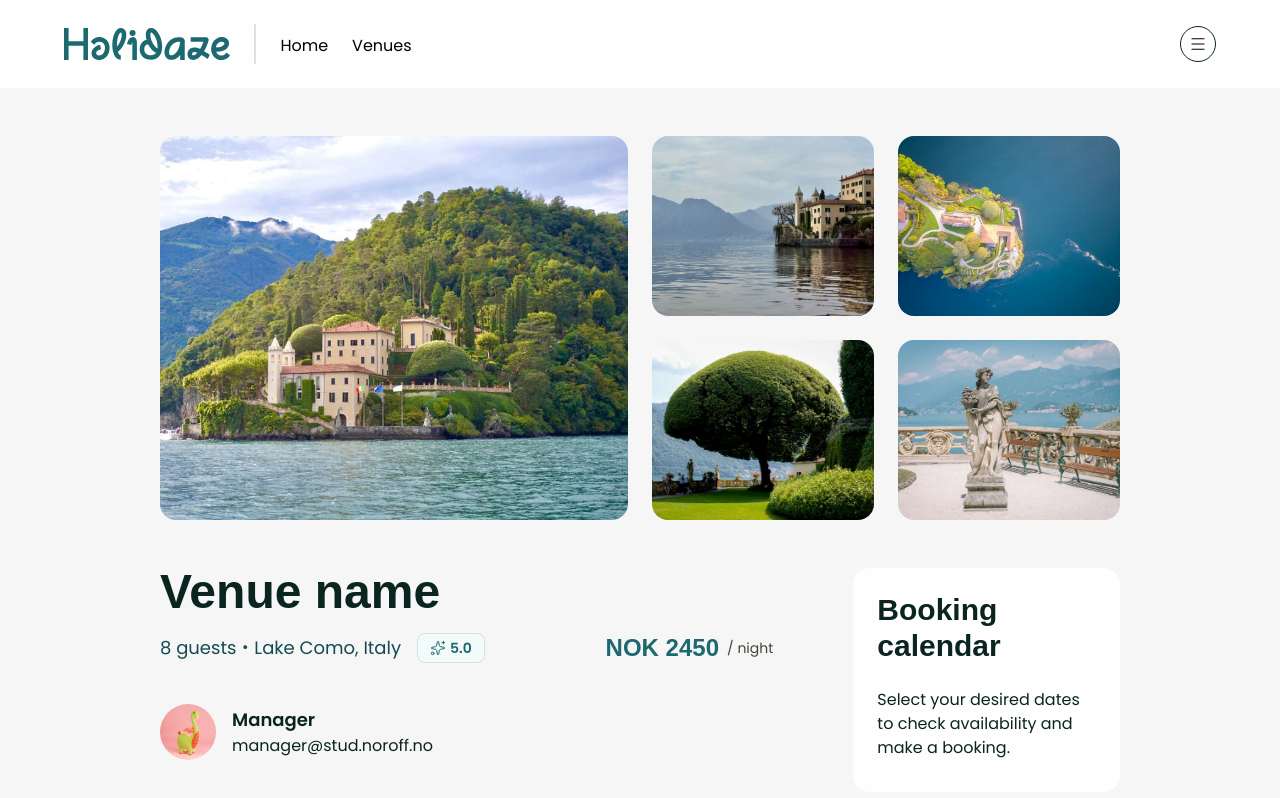
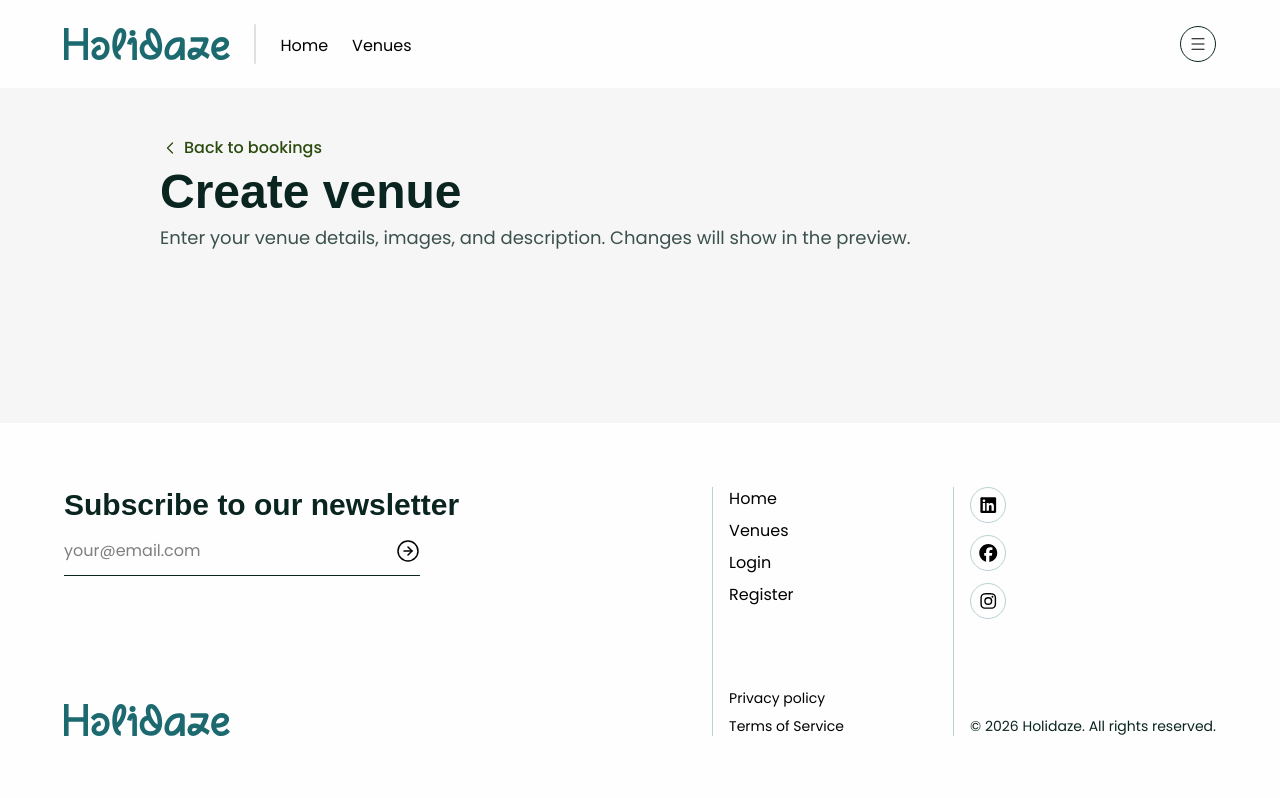
Before and after one commit to helenesyre/PE2-helene-syre, a Next.js app: page /venues/create in a window 1280 px wide. Shown: the top 798 px of the page. Built offline with nearby package versions, Linux system fonts and the light colour scheme; a web font is replaced by a local one.

Commit message:
Added create and edit pages for venues

```diff
--- /dev/null
+++ b/app/venues/create/page.tsx
@@ -0,0 +1,23 @@
+import Link from "next/link";
+import { ChevronLeft } from "lucide-react";
+
+export default function CreateVenue() {
+  return (
+    <section className="mt-12 mb-24 px-6 md:px-10 lg:px-16 xl:px-40">
+      <div className="flex flex-col gap-2 mb-18">
+        <Link
+          href="/bookings"
+          className="flex items-center gap-1 w-fit text-fern-700 hover:text-ocean-500 hover:-translate-x-1.5 transition-all duration-400"
+        >
+          <ChevronLeft size={20} strokeWidth={1.5} />
+          <span className="font-medium">Back to bookings</span>
+        </Link>
+        <h1>Create venue</h1>
+        <p className="lead-text text-deep-forest-400">
+          Enter your venue details, images, and description. Changes will show
+          in the preview.
+        </p>
+      </div>
+    </section>
+  );
+}
--- /dev/null
+++ b/app/venues/edit/[venue_id]/page.tsx
@@ -0,0 +1,23 @@
+import Link from "next/link";
+import { ChevronLeft } from "lucide-react";
+
+export default function EditVenue() {
+  return (
+    <section className="mt-12 mb-24 px-6 md:px-10 lg:px-16 xl:px-40">
+      <div className="flex flex-col gap-2 mb-18">
+        <Link
+          href="/bookings"
+          className="flex items-center gap-1 w-fit text-fern-700 hover:text-ocean-500 hover:-translate-x-1.5 transition-all duration-400"
+        >
+          <ChevronLeft size={20} strokeWidth={1.5} />
+          <span className="font-medium">Back to bookings</span>
+        </Link>
+        <h1>Edit venue</h1>
+        <p className="lead-text text-deep-forest-400">
+          Update your venue details, images, and description. Changes will show
+          in the preview.
+        </p>
+      </div>
+    </section>
+  );
+}
```
